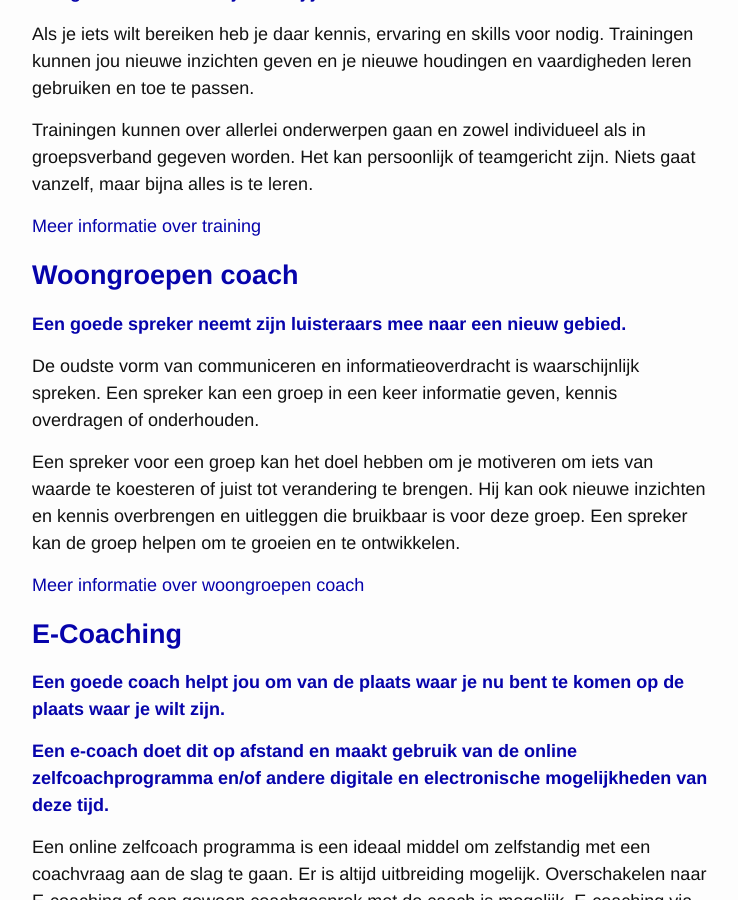
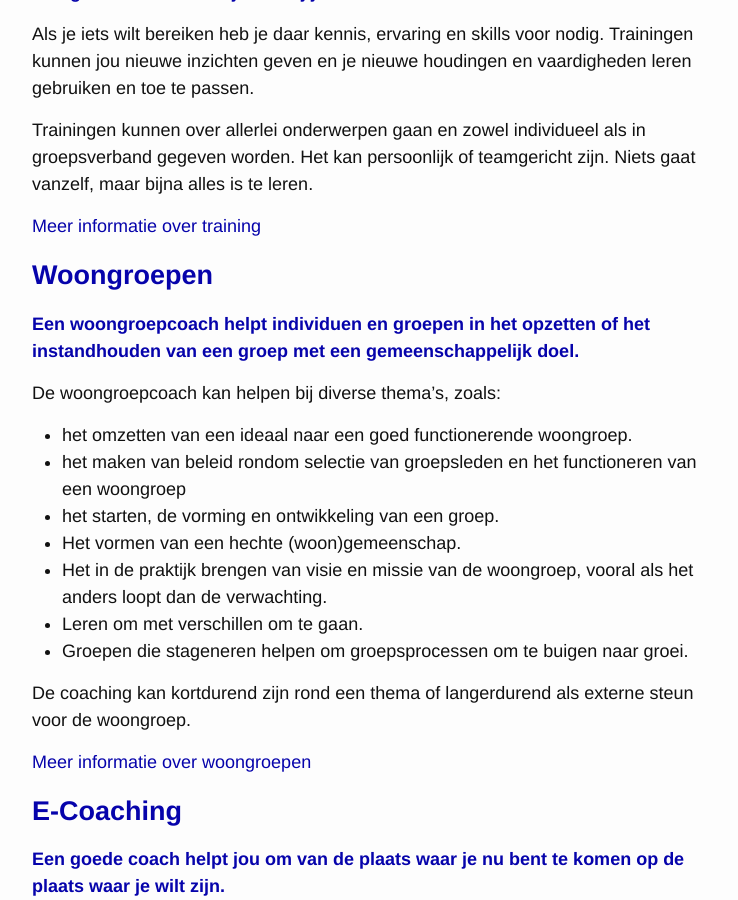
Before and after one commit to keesneven/keesneven.github.io, a Jekyll site: the page built from diensten.html, in a window 1280 px wide and 900 px high, scrolled down 2011 px. Shown: the whole window, without its empty margins (268-1006 px from the left). Built offline with Jekyll 4.4.1, drawn with Linux system fonts in a browser that asks for light colours; nearby versions of some CDN libraries.

Commit message:
add block content for woongroepen

```diff
--- a/_data/diensten.yaml
+++ b/_data/diensten.yaml
@@ -56,24 +56,28 @@
     </p>"
   link: /diensten/training/
 
-- name: Woongroepen coach
+- name: Woongroepen
   slug: Overdracht voor groei
   description:
-    "<p>
-      <strong>Een goede spreker neemt zijn luisteraars mee naar een nieuw gebied.</strong>
-    </p>
-    <p>
-      De oudste vorm van communiceren en informatieoverdracht is waarschijnlijk spreken. Een spreker kan een groep in een keer informatie geven, kennis overdragen of onderhouden.
-    </p>
+    "<p><strong>Een woongroepcoach helpt individuen en groepen in het opzetten of het instandhouden van een groep met een gemeenschappelijk doel.</strong></p>
 
-    <p>
-      Een spreker voor een groep kan het doel hebben om je motiveren om iets van waarde te koesteren of juist tot verandering te brengen. Hij kan ook nieuwe inzichten en kennis overbrengen en uitleggen die bruikbaar is voor deze groep. Een spreker kan de groep helpen om te groeien en te ontwikkelen.
-    </p>"
+    <p>De woongroepcoach kan helpen bij diverse thema’s, zoals:</p>
+
+    <ul>
+      <li>het omzetten van een ideaal naar een goed functionerende woongroep.</li>
+      <li>het maken van beleid rondom selectie van groepsleden en het functioneren van een woongroep</li>
+      <li>het starten, de vorming en ontwikkeling van een groep.</li>
+      <li>Het vormen van een hechte (woon)gemeenschap.</li>
+      <li>Het in de praktijk brengen van visie en missie van de woongroep, vooral als het anders loopt dan de verwachting.</li>
+      <li>Leren om met verschillen om te gaan.</li>
+      <li>Groepen die stageneren helpen om groepsprocessen om te buigen naar groei.</li>
+    </ul>
+
+    <p>De coaching kan kortdurend zijn rond een thema of langerdurend als externe steun voor de woongroep.</p>"
   link: /diensten/woongroepen/
 
 - name: E-Coaching
-  slug:   online zelfcoach programma
-
+  slug: Online zelfcoach programma
   description:
     "<p>
       <strong>Een goede coach helpt jou om van de plaats waar je nu bent te komen op de plaats waar je wilt zijn.</strong>
```
Also changed, not shown: d_woongroepen.md (+1 -0 lines).
